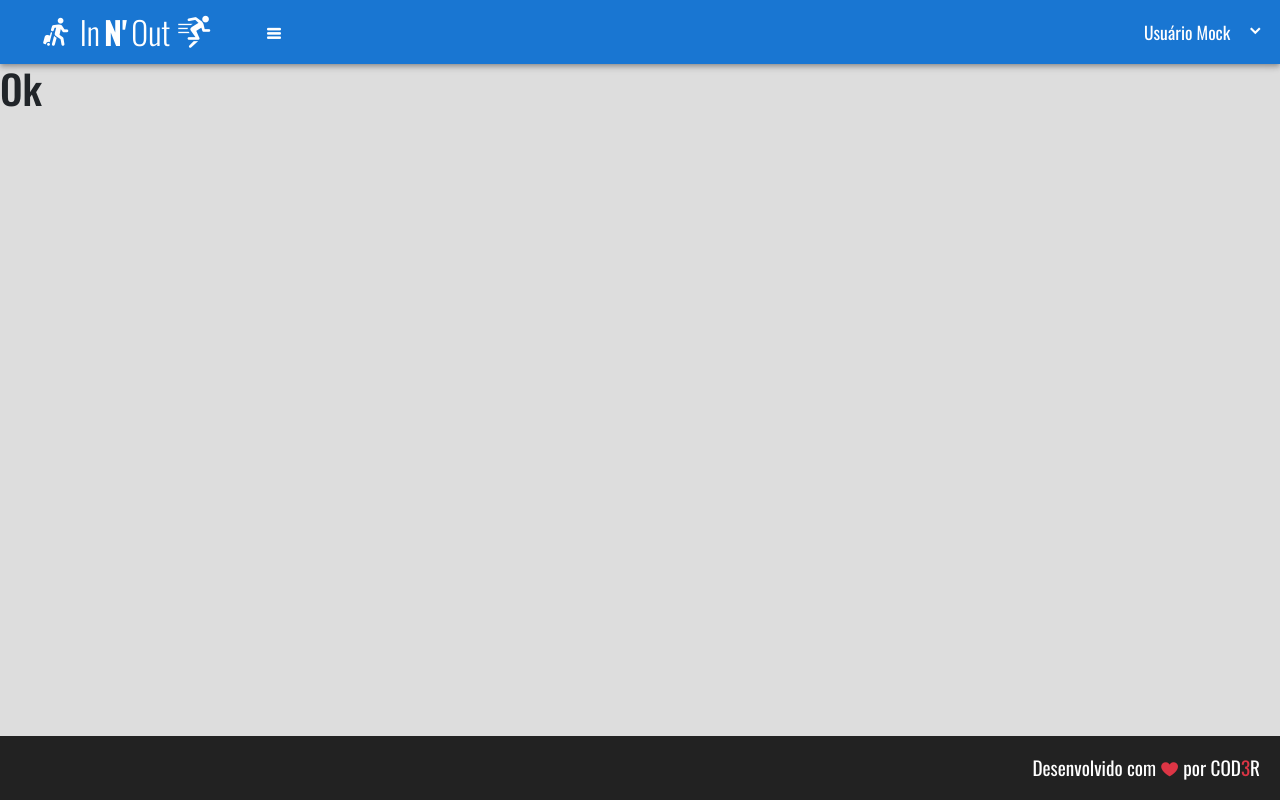
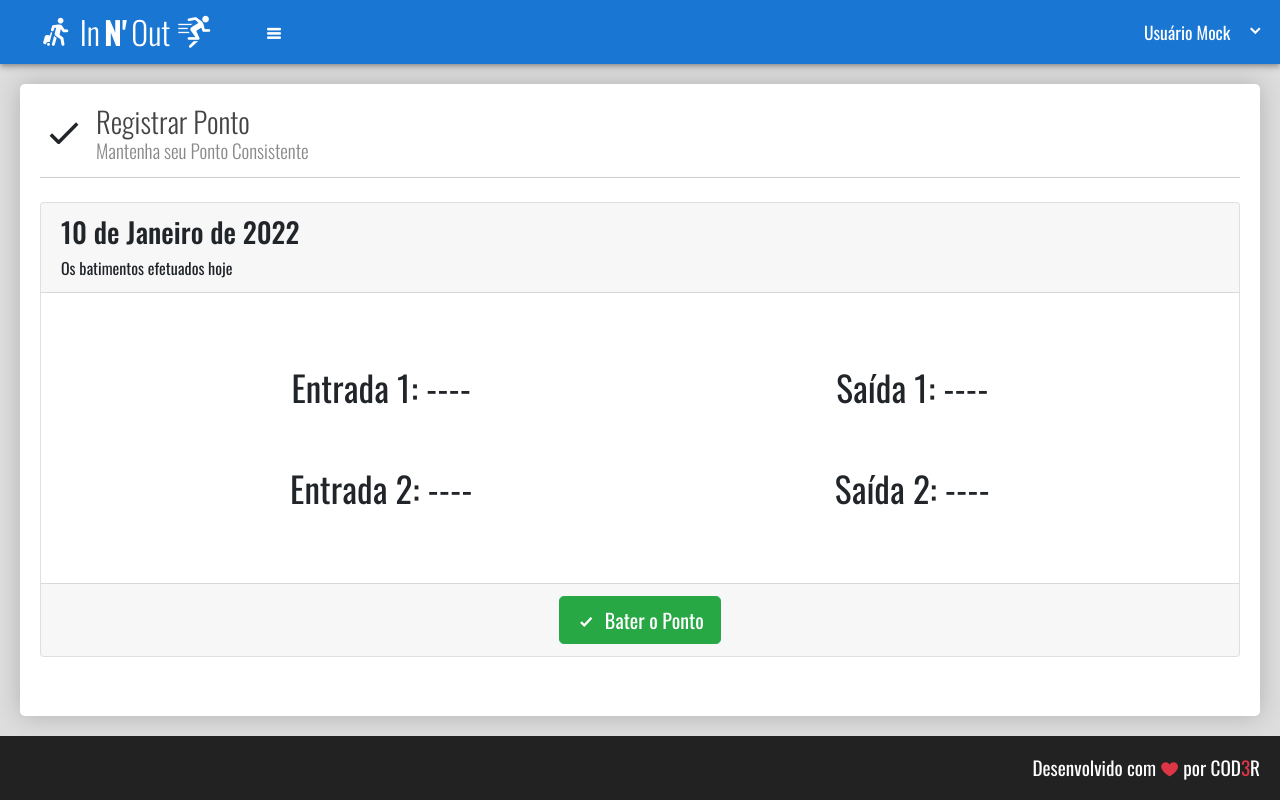
Before and after one commit to GeovaneF55/innout, a PHP site: template src/views/day_records.php in a window 1280 px wide. Run offline with PHP 8.4, Linux system fonts and the light colour scheme; the template is opened without the code that fills it, so the values that code supplies are empty.

Commit message:
Tela Batimento do Ponto

```diff
--- a/assets/css/template.css
+++ b/assets/css/template.css
@@ -174,6 +174,36 @@ body.hide-sidebar aside.sidebar {
 
 main.content {
   grid-area: content;
+  background-color: #ffffff;
+  margin: 20px;
+  padding: 20px;
+  border-radius: 5px;
+  box-shadow: 0px 0px 25px 0px rgba(0, 0, 0, .2);
+}
+
+main.content .content-title {
+  display: flex;
+  align-items: center;
+  padding-bottom: 15px;
+  border-bottom: 1px solid #cccccc;
+}
+
+main.content .content-title .icon {
+  font-size: 3rem;
+}
+
+main.content .content-title h1 {
+  color: #444444;
+  font-size: 1.8rem;
+  font-weight: 300;
+  margin: 0;
+}
+
+main.content .content-title h2 {
+  color: #888888;
+  font-size: 1.2rem;
+  font-weight: 300;
+  margin: 0;
 }
 
 footer.footer {
@@ -186,3 +216,7 @@ footer.footer {
   background-color: #222222;
   color: white;
 }
+
+.record {
+  font-size: 2.2rem;
+}
--- a/src/views/day_records.php
+++ b/src/views/day_records.php
@@ -1,3 +1,31 @@
 <main class="content">
-  <h1>Ok</h1>
+  <div class="content-title mb-4">
+    <i class="icon icofont-check-alt mr-2"></i>
+    <div>
+      <h1>Registrar Ponto</h1>
+      <h2>Mantenha seu Ponto Consistente</h2>
+    </div>
+  </div>
+  <div class="card">
+    <div class="card-header">
+      <h3>10 de Janeiro de 2022</h3>
+      <p class="mb-0">Os batimentos efetuados hoje</p>
+    </div>
+    <div class="card-body">
+      <div class="d-flex m-5 justify-content-around">
+        <span class="record">Entrada 1: ----</span>
+        <span class="record">Saída 1: ----</span>
+      </div>
+      <div class="d-flex m-5 justify-content-around">
+        <span class="record">Entrada 2: ----</span>
+        <span class="record">Saída 2: ----</span>
+      </div>
+    </div>
+    <div class="card-footer d-flex justify-content-center">
+      <a href="???" class="btn btn-success btn-lg">
+        <i class="icofont-check mr-1"></i>
+        Bater o Ponto
+      </a>
+    </div>
+  </div>
 </main>
```
